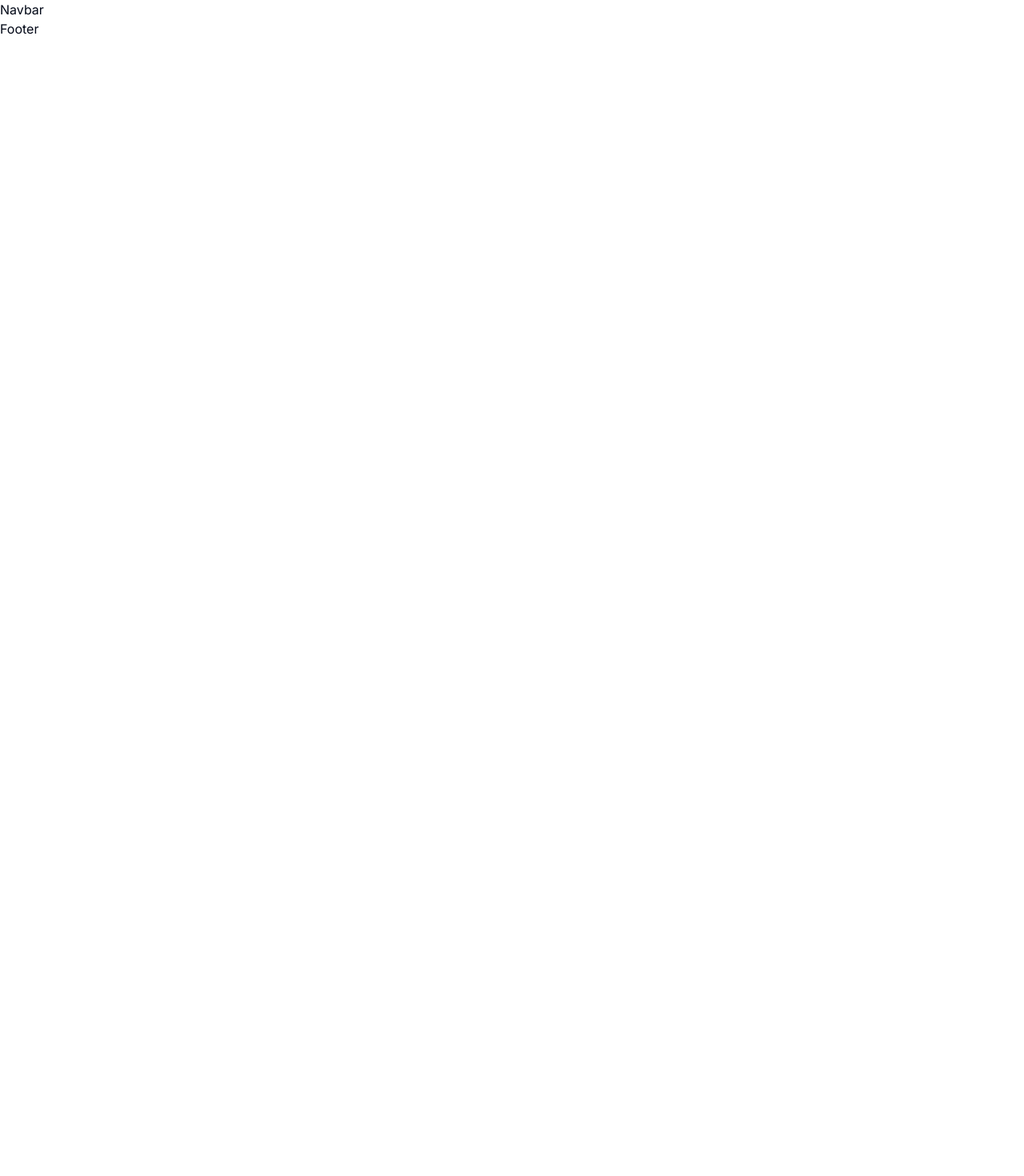
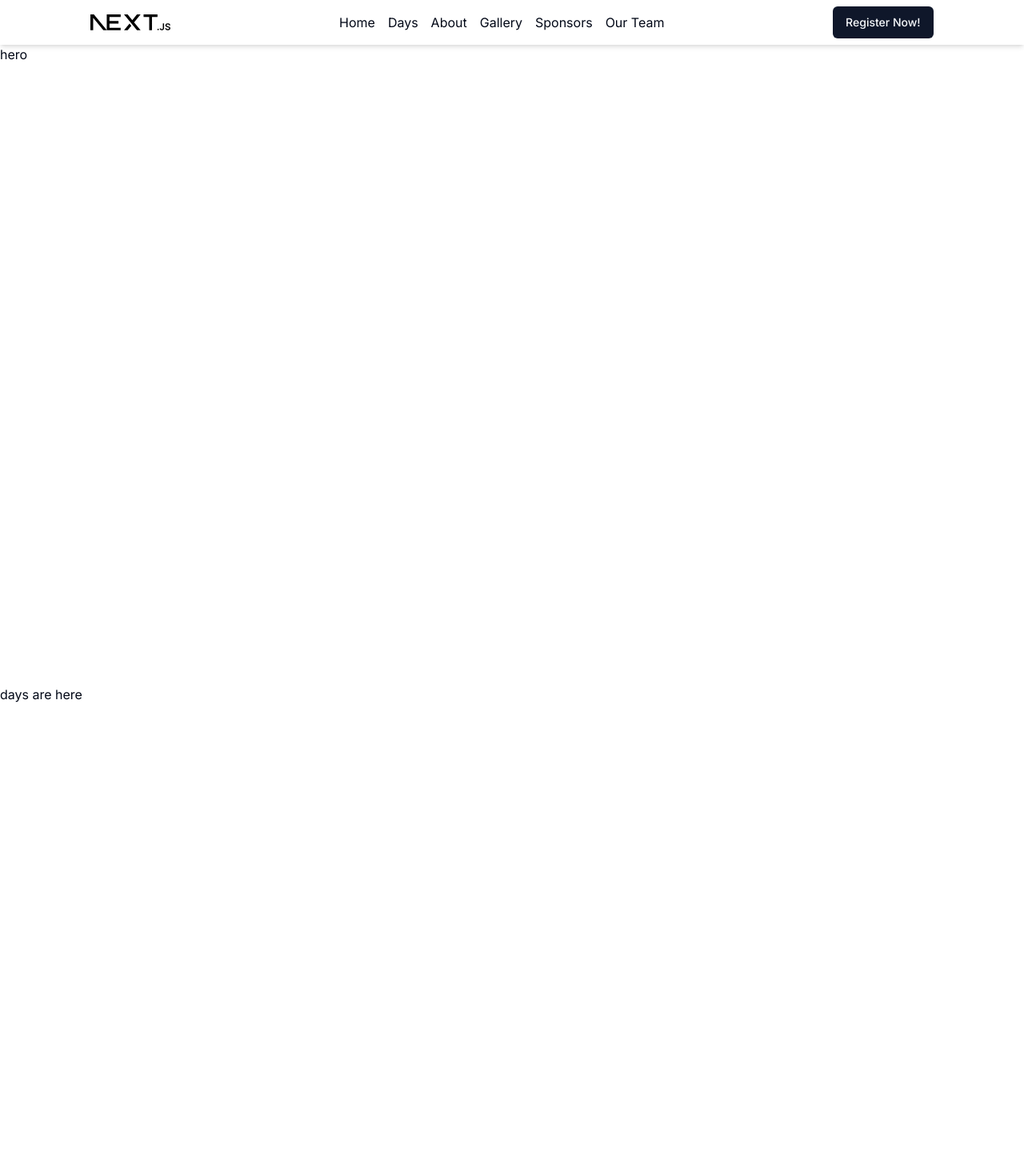
Before and after one commit to DevChauhan5/lakshya, a Next.js app: page / in a window 1280 px wide. Shown: the top 1470 px of the page at 80% size. Before the commit the page ends 800 px from the top, so only its background shows below. Built offline with nearby package versions, Linux system fonts and the light colour scheme.

Commit message:
basic structure setup and scroll added

```diff
--- a/app/layout.tsx
+++ b/app/layout.tsx
@@ -1,8 +1,8 @@
 import type { Metadata } from 'next'
 import { Inter } from 'next/font/google'
 import './globals.css'
-import Navbar from '@/components/Navbar'
-import Footer from '@/components/Footer'
+import Navbar from '@/components/footnav/Navbar'
+import Footer from '@/components/footnav/Footer'
 
 const inter = Inter({ subsets: ['latin'] })
 
--- a/app/page.tsx
+++ b/app/page.tsx
@@ -1,10 +1,21 @@
-import { Button } from '@/components/ui/button'
-import Image from 'next/image'
+import About from "@/components/main/About"
+import Days from "@/components/main/Days"
+import Gallery from "@/components/main/Gallery"
+import Hero from "@/components/main/Hero"
+import Ourteam from "@/components/main/Ourteam"
+import Sponsors from "@/components/main/Sponsors"
 
-export default function Home() {
+const page = () => {
   return (
-    <main>
-
-    </main>
+    <>
+    <Hero />
+    <Days />
+    <About />
+    <Gallery />
+    <Sponsors />
+    <Ourteam />
+    </>
   )
 }
+
+export default page
--- a/components/Navbar.tsx
+++ /dev/null
@@ -1,5 +0,0 @@
-export default function Navbar() {
-  return (
-    <div>Navbar</div>
-  )
-}
--- /dev/null
+++ b/components/footnav/Navbar.tsx
@@ -0,0 +1,33 @@
+'use client';
+import Image from "next/image";
+import Link from "next/link";
+import { Button } from "../ui/button";
+
+export default function Navbar() {
+  const handleScroll = (e: React.MouseEvent<HTMLAnchorElement, MouseEvent>) => {
+    // first prevent the default behavior
+    e.preventDefault();
+    // get the href and remove everything before the hash (#)
+    const href = e.currentTarget.href;
+    const targetId = href.replace(/.*\#/, "");
+    // get the element by id and use scrollIntoView
+    const elem = document.getElementById(targetId);
+    elem?.scrollIntoView({
+      behavior: "smooth",
+    });
+  };
+  return (
+    <nav className="w-full flex items-center justify-around p-2 border-black shadow-md">
+      <Image src="/next.svg" alt="Lakshya'24" width={100} height={100} />
+      <div className="hidden lg:flex justify-center gap-4">
+        <Link className="hover:font-bold" href="/#hero" onClick={handleScroll}>Home</Link>
+        <Link className="hover:font-bold" href="/#days" onClick={handleScroll}>Days</Link>
+        <Link className="hover:font-bold" href="/#about" onClick={handleScroll}>About</Link>
+        <Link className="hover:font-bold" href="/#gallery" onClick={handleScroll}>Gallery</Link>
+        <Link className="hover:font-bold" href="/#sponsors" onClick={handleScroll}>Sponsors</Link>
+        <Link className="hover:font-bold" href="/#ourteam" onClick={handleScroll}>Our Team</Link>
+      </div>
+      <Button className="">Register Now!</Button>
+    </nav>
+  )
+}
--- /dev/null
+++ b/components/main/About.tsx
@@ -0,0 +1,7 @@
+const About = () => {
+  return (
+    <section id="about" className="h-screen">About section here</section>
+  )
+}
+
+export default About
--- /dev/null
+++ b/components/main/Days.tsx
@@ -0,0 +1,7 @@
+const Days = () => {
+  return (
+    <section id="days" className="h-screen">days are here</section>
+  )
+}
+
+export default Days
--- /dev/null
+++ b/components/main/Gallery.tsx
@@ -0,0 +1,7 @@
+const Gallery = () => {
+  return (
+    <section id="gallery" className="h-screen">Gallery section here</section>
+  )
+}
+
+export default Gallery
--- /dev/null
+++ b/components/main/Hero.tsx
@@ -0,0 +1,8 @@
+
+const Hero = () => {
+  return (
+    <section id="hero" className="h-screen">hero</section>
+  )
+}
+
+export default Hero
--- /dev/null
+++ b/components/main/Ourteam.tsx
@@ -0,0 +1,7 @@
+const Ourteam = () => {
+  return (
+    <section id="ourteam" className="h-screen">Ourteam section here</section>
+  )
+}
+
+export default Ourteam
--- /dev/null
+++ b/components/main/Sponsors.tsx
@@ -0,0 +1,7 @@
+const Sponsors = () => {
+  return (
+    <section id="sponsors" className="h-screen">Sponsors section here</section>
+  )
+}
+
+export default Sponsors
```
Also changed, not shown: components/footnav/Footer.tsx (renamed from components/Footer.tsx).
